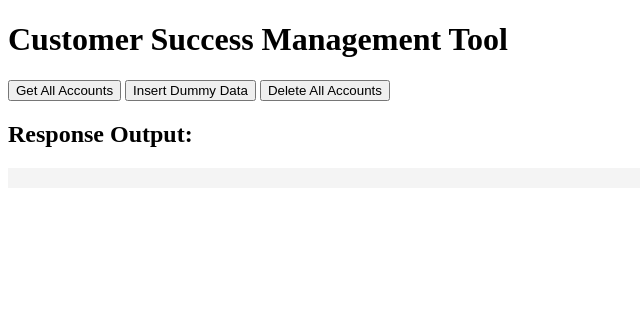
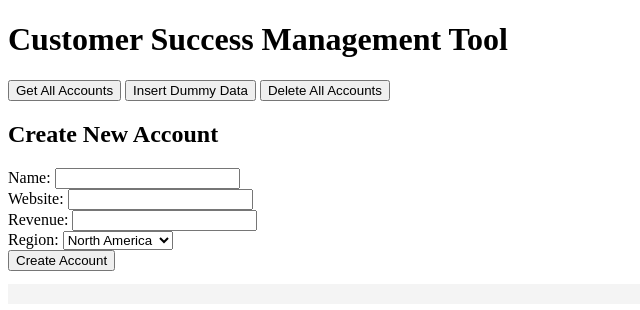
Before and after one commit to fdennehy/deploytopythonanywhere, a Flask app: page / in a window 1280 px wide. Shown: the top 310 px of the page, without its empty margins (0-640 px from the left). Run offline with Flask 3, Linux system fonts and the light colour scheme.

Commit message:
update account_viewer.html

```diff
--- a/templates/account_viewer.html
+++ b/templates/account_viewer.html
@@ -23,6 +23,30 @@
         const data = await response.json();
         document.getElementById("output").textContent = JSON.stringify(data, null, 2);
     }
+
+    async function createAccount(event) {
+    event.preventDefault();
+
+    const account = {
+        name: document.getElementById("name").value,
+        website: document.getElementById("website").value,
+        revenue: document.getElementById("revenue").value,
+        region: document.getElementById("region").value
+    };
+
+    const response = await fetch(BASE_URL, {
+        method: "POST",
+        headers: { "Content-Type": "application/json" },
+        body: JSON.stringify(account)
+    });
+
+    const data = await response.json();
+    document.getElementById("output").textContent = JSON.stringify(data, null, 2);
+
+    // Clear form
+    document.getElementById("createAccountForm").reset();
+    }
+
     </script>
 </head>
 <body>
@@ -32,7 +56,27 @@
     <button onclick="insertDummyAccounts()">Insert Dummy Data</button>
     <button onclick="deleteAllAccounts()">Delete All Accounts</button>
 
-    <h2>Response Output:</h2>
+
+    <h2>Create New Account</h2>
+    <form id="createAccountForm" onsubmit="createAccount(event)">
+        <label>Name: <input type="text" id="name" required></label><br>
+        <label>Website: <input type="url" id="website" required></label><br>
+        <label>Revenue: <input type="number" id="revenue" required></label><br>
+        <label>Region:
+            <select id="region">
+                <option>North America</option>
+                <option>South America</option>
+                <option>Europe</option>
+                <option>Asia</option>
+                <option>Africa</option>
+                <option>Australia</option>
+                <option>Antarctica</option>
+            </select>
+        </label><br>
+        <button type="submit">Create Account</button>
+    </form>
+
     <pre id="output" style="background-color: #f4f4f4; padding: 10px;"></pre>
+
 </body>
 </html>
```
Lines whose indentation alone changed are shown as unchanged.
